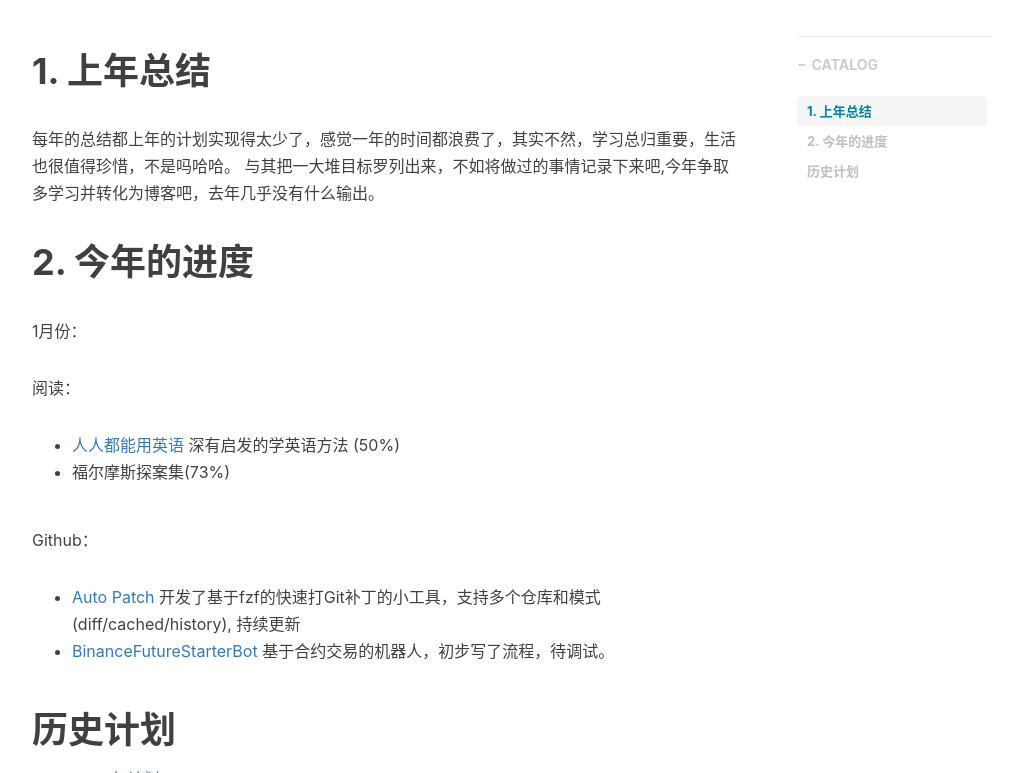
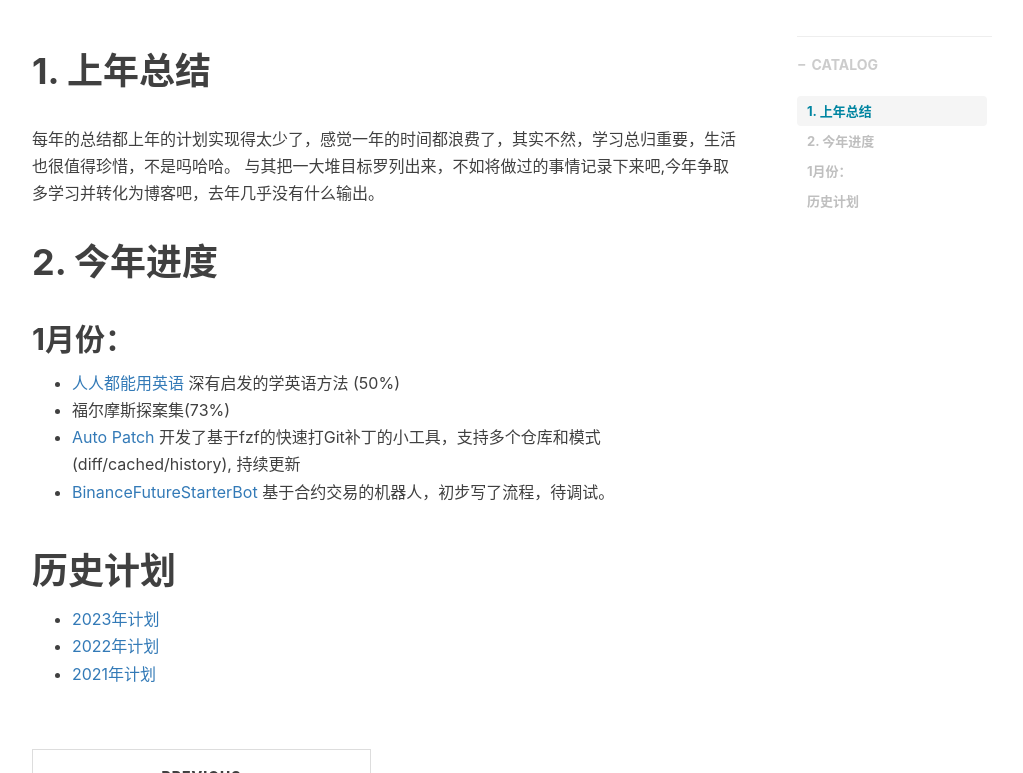
Before and after one commit to ProgrammerBill/ProgrammerBill.github.io, a Jekyll site: the page built from _posts/plan/2024-01-30-Bill's 2024年计划.md, in a window 1280 px wide and 900 px high, scrolled down 300 px, cut to the strip 127-900 px from the top of the window. Shown: the whole strip, without its empty margins (233-1256 px from the left). Built offline with Jekyll 4.4.1, drawn with Linux system fonts in a browser that asks for light colours; nearby versions of some CDN libraries; comment, search, counter and statistics services are not loaded.

```diff
--- a/_posts/plan/2024-01-30-Bill's 2024年计划.md
+++ b/_posts/plan/2024-01-30-Bill's 2024年计划.md
@@ -17,17 +17,14 @@
 每年的总结都上年的计划实现得太少了，感觉一年的时间都浪费了，其实不然，学习总归重要，生活也很值得珍惜，不是吗哈哈。
 与其把一大堆目标罗列出来，不如将做过的事情记录下来吧,今年争取多学习并转化为博客吧，去年几乎没有什么输出。
 
-# 2. 今年的进度
+# 2. 今年进度
 
-1月份：
+## 1月份：
 
-阅读：
+
 
 *   [人人都能用英语](https://github.com/xiaolai/everyone-can-use-english) 深有启发的学英语方法 (50%)
 *   福尔摩斯探案集(73%)
-
-Github：
-
 *   [Auto Patch](https://github.com/ProgrammerBill/auto_patch)  开发了基于fzf的快速打Git补丁的小工具，支持多个仓库和模式(diff/cached/history), 持续更新
 *   [BinanceFutureStarterBot](https://github.com/ProgrammerBill/BinanceFutureStarterBot)  基于合约交易的机器人，初步写了流程，待调试。
 
```
